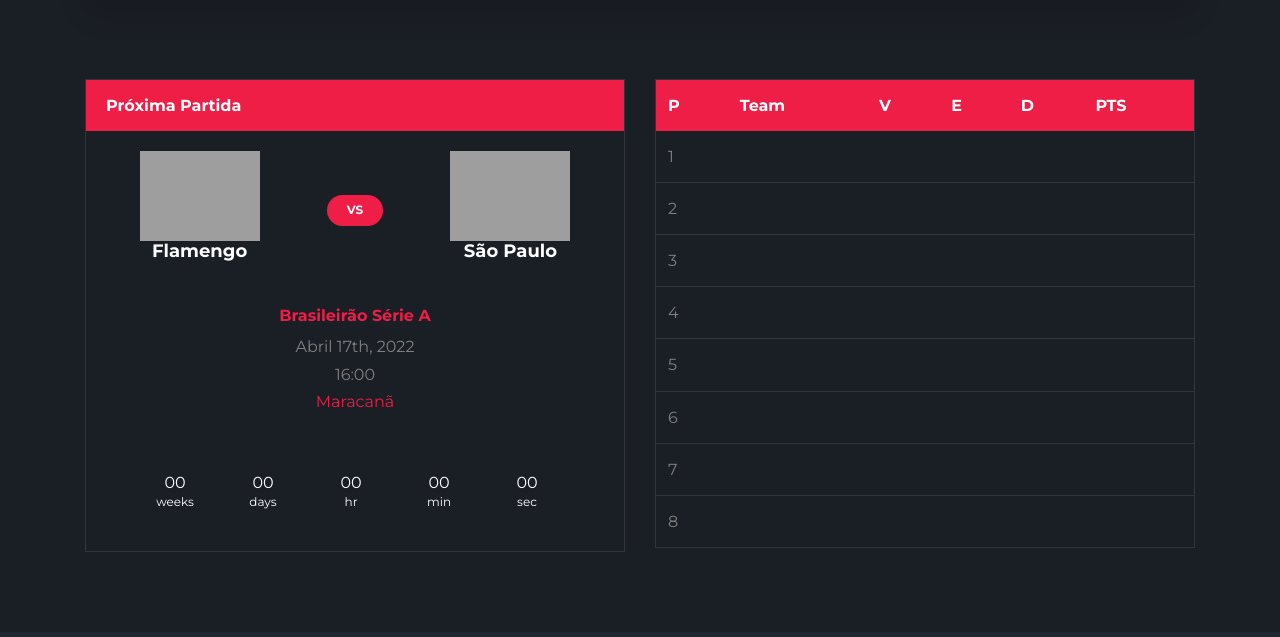
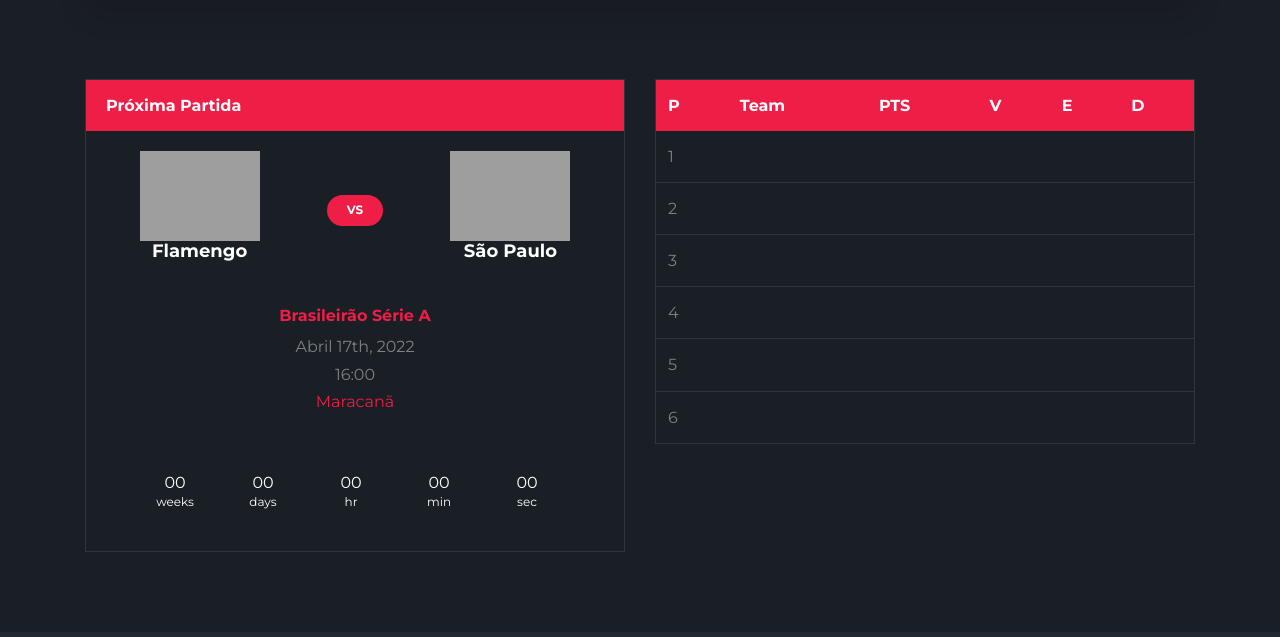
Before and after one commit to narcisoo1/cartoloucos, a PHP site: page / in a window 1280 px wide. Shown: the part 883-1520 px from the top of the page. Run offline with PHP 8.4, Linux system fonts and the light colour scheme; data that the repository does not hold is empty; some web fonts are replaced; grey boxes are pictures that could not be loaded.

Commit message:
ajusta tabela tela index

```diff
--- a/index.php
+++ b/index.php
@@ -191,23 +191,23 @@
                   <tr>
                     <th>P</th>
                     <th>Team</th>
+                    <th>PTS</th>
                     <th>V</th>
                     <th>E</th>
                     <th>D</th>
-                    <th>PTS</th>
                   </tr>
                 </thead>
                 <tbody>
                   <?php
-                  for($i=1;$i<=8;$i++){
+                  for($i=1;$i<=6;$i++){
                     echo '
                     <tr>
                       <td>'.$i.'</td>
-                      <td><img src="'.json_decode(equipe(($classificacao[$i]['id'])),true)['brasao'].'" width="25px"/><strong class="text-white">'.json_decode(equipe(($classificacao[$i]['id'])),true)['nome-comum'].'</strong></td>
+                      <td><img src="'.json_decode(equipe(($classificacao[$i]['id'])),true)['brasao'].'" width="40px"/><strong class="text-white">'.json_decode(equipe(($classificacao[$i]['id'])),true)['nome-comum'].'</strong></td>
+                      <td><strong class="text-white">'.$classificacao[$i]['pg']['total'].'</strong></td>
                       <td>'.$classificacao[$i]['v']['total'].'</td>
                       <td>'.$classificacao[$i]['e']['total'].'</td>
                       <td>'.$classificacao[$i]['d']['total'].'</td>
-                      <td>'.$classificacao[$i]['pg']['total'].'</td>
                     </tr>';
                   }
 
```
